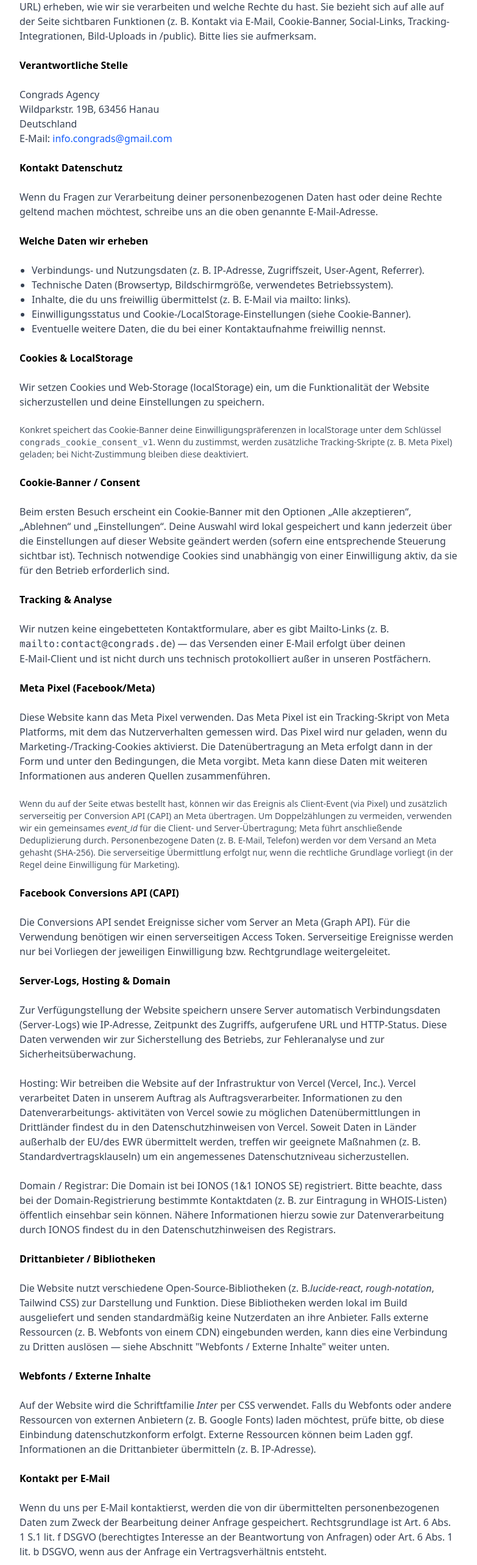
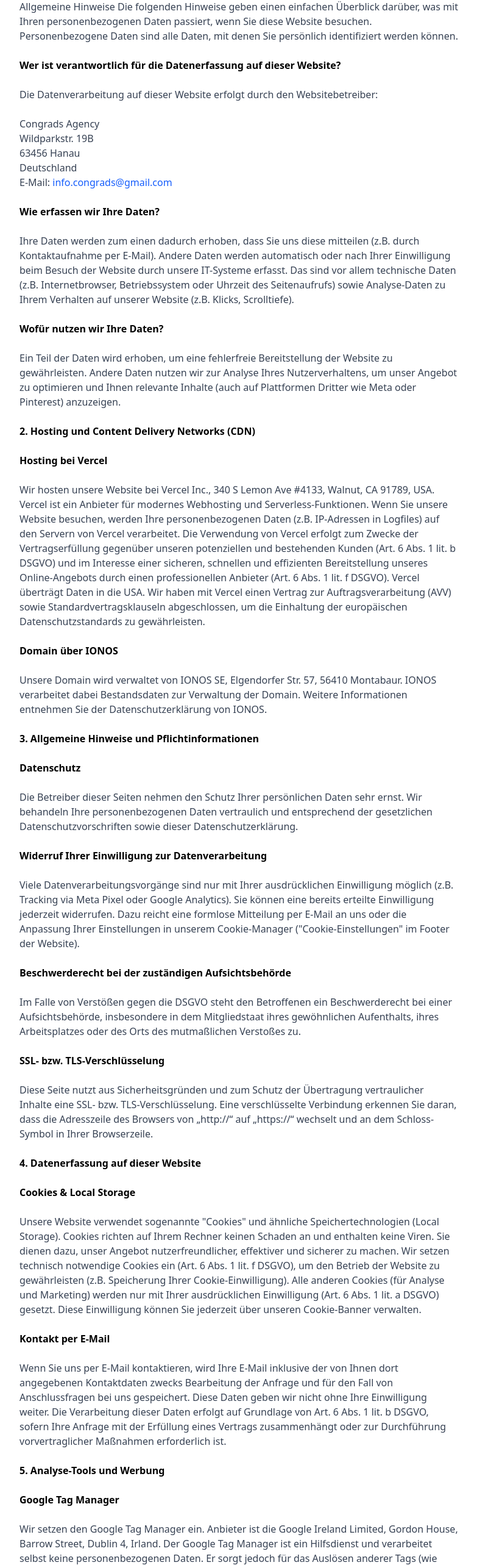
Before and after one commit to angys-code/congrads-website, a Next.js app: page /datenschutz in a window 1280 px wide. Shown: the part 193-2759 px from the top of the page at 61% size, without its empty margins (248-1031 px from the left). Built offline with nearby package versions, Linux system fonts and the light colour scheme.

Commit message:
fix: update privacy policy text for clarity and consistency

```diff
--- a/app/datenschutz/page.tsx
+++ b/app/datenschutz/page.tsx
@@ -10,23 +10,29 @@ export default function Datenschutz() {
         </h1>
 
         <section className="mt-6 text-gray-700 space-y-6">
+          <h2 className="font-semibold text-black">
+            1. Datenschutz auf einen Blick
+          </h2>
           <p>
-            Diese Datenschutzerklärung informiert dich darüber, welche
-            personenbezogenen Daten wir im Zusammenhang mit dieser Website
-            (https://www.congrads.de bzw. die lokale Entwicklungs-URL) erheben,
-            wie wir sie verarbeiten und welche Rechte du hast. Sie bezieht sich
-            auf alle auf der Seite sichtbaren Funktionen (z. B. Kontakt via
-            E‑Mail, Cookie-Banner, Social-Links, Tracking-Integrationen,
-            Bild-Uploads in /public). Bitte lies sie aufmerksam.
+            Allgemeine Hinweise Die folgenden Hinweise geben einen einfachen
+            Überblick darüber, was mit Ihren personenbezogenen Daten passiert,
+            wenn Sie diese Website besuchen. Personenbezogene Daten sind alle
+            Daten, mit denen Sie persönlich identifiziert werden können.
           </p>
 
-          <h2 className="mt-6 font-semibold text-black">
-            Verantwortliche Stelle
+          <h2 className="font-semibold text-black">
+            Wer ist verantwortlich für die Datenerfassung auf dieser Website?
           </h2>
+          <p>
+            Die Datenverarbeitung auf dieser Website erfolgt durch den
+            Websitebetreiber:
+          </p>
           <p>
             Congrads Agency
             <br />
-            Wildparkstr. 19B, 63456 Hanau
+            Wildparkstr. 19B
+            <br />
+            63456 Hanau
             <br />
             Deutschland
             <br />
@@ -36,251 +42,201 @@ export default function Datenschutz() {
             </a>
           </p>
 
-          <h2 className="font-semibold text-black">Kontakt Datenschutz</h2>
+          <h2 className="font-semibold text-black">Wie erfassen wir Ihre Daten?</h2>
           <p>
-            Wenn du Fragen zur Verarbeitung deiner personenbezogenen Daten hast
-            oder deine Rechte geltend machen möchtest, schreibe uns an die oben
-            genannte E‑Mail-Adresse.
+            Ihre Daten werden zum einen dadurch erhoben, dass Sie uns diese
+            mitteilen (z.B. durch Kontaktaufnahme per E-Mail). Andere Daten
+            werden automatisch oder nach Ihrer Einwilligung beim Besuch der
+            Website durch unsere IT-Systeme erfasst. Das sind vor allem technische
+            Daten (z.B. Internetbrowser, Betriebssystem oder Uhrzeit des
+            Seitenaufrufs) sowie Analyse-Daten zu Ihrem Verhalten auf unserer
+            Website (z.B. Klicks, Scrolltiefe).
           </p>
 
-          <h2 className="font-semibold text-black">Welche Daten wir erheben</h2>
-          <ul className="list-disc pl-5 text-gray-700">
-            <li>
-              Verbindungs- und Nutzungsdaten (z. B. IP-Adresse, Zugriffszeit,
-              User-Agent, Referrer).
-            </li>
-            <li>
-              Technische Daten (Browsertyp, Bildschirmgröße, verwendetes
-              Betriebssystem).
-            </li>
-            <li>
-              Inhalte, die du uns freiwillig übermittelst (z. B. E‑Mail via
-              mailto: links).
-            </li>
-            <li>
-              Einwilligungsstatus und Cookie-/LocalStorage-Einstellungen (siehe
-              Cookie-Banner).
-            </li>
-            <li>
-              Eventuelle weitere Daten, die du bei einer Kontaktaufnahme
-              freiwillig nennst.
-            </li>
-          </ul>
+          <h2 className="font-semibold text-black">Wofür nutzen wir Ihre Daten?</h2>
+          <p>
+            Ein Teil der Daten wird erhoben, um eine fehlerfreie Bereitstellung
+            der Website zu gewährleisten. Andere Daten nutzen wir zur Analyse
+            Ihres Nutzerverhaltens, um unser Angebot zu optimieren und Ihnen
+            relevante Inhalte (auch auf Plattformen Dritter wie Meta oder
+            Pinterest) anzuzeigen.
+          </p>
 
           <h2 className="font-semibold text-black">
-            Cookies &amp; LocalStorage
+            2. Hosting und Content Delivery Networks (CDN)
           </h2>
+          <h3 className="font-semibold text-black">Hosting bei Vercel</h3>
           <p>
-            Wir setzen Cookies und Web‑Storage (localStorage) ein, um die
-            Funktionalität der Website sicherzustellen und deine Einstellungen
-            zu speichern.
-          </p>
-          <p className="text-sm text-gray-600">
-            Konkret speichert das Cookie-Banner deine Einwilligungspräferenzen
-            in localStorage unter dem Schlüssel{" "}
-            <code>congrads_cookie_consent_v1</code>. Wenn du zustimmst, werden
-            zusätzliche Tracking-Skripte (z. B. Meta Pixel) geladen; bei
-            Nicht-Zustimmung bleiben diese deaktiviert.
+            Wir hosten unsere Website bei Vercel Inc., 340 S Lemon Ave #4133,
+            Walnut, CA 91789, USA. Vercel ist ein Anbieter für modernes
+            Webhosting und Serverless-Funktionen. Wenn Sie unsere Website
+            besuchen, werden Ihre personenbezogenen Daten (z.B. IP-Adressen in
+            Logfiles) auf den Servern von Vercel verarbeitet. Die Verwendung von
+            Vercel erfolgt zum Zwecke der Vertragserfüllung gegenüber unseren
+            potenziellen und bestehenden Kunden (Art. 6 Abs. 1 lit. b DSGVO) und
+            im Interesse einer sicheren, schnellen und effizienten Bereitstellung
+            unseres Online-Angebots durch einen professionellen Anbieter (Art. 6
+            Abs. 1 lit. f DSGVO). Vercel überträgt Daten in die USA. Wir haben
+            mit Vercel einen Vertrag zur Auftragsverarbeitung (AVV) sowie
+            Standardvertragsklauseln abgeschlossen, um die Einhaltung der
+            europäischen Datenschutzstandards zu gewährleisten.
           </p>
 
-          <h2 className="font-semibold text-black">Cookie-Banner / Consent</h2>
+          <h3 className="font-semibold text-black">Domain über IONOS</h3>
           <p>
-            Beim ersten Besuch erscheint ein Cookie-Banner mit den Optionen
-            „Alle akzeptieren“, „Ablehnen“ und „Einstellungen“. Deine Auswahl
-            wird lokal gespeichert und kann jederzeit über die Einstellungen auf
-            dieser Website geändert werden (sofern eine entsprechende Steuerung
-            sichtbar ist). Technisch notwendige Cookies sind unabhängig von
-            einer Einwilligung aktiv, da sie für den Betrieb erforderlich sind.
+            Unsere Domain wird verwaltet von IONOS SE, Elgendorfer Str. 57,
+            56410 Montabaur. IONOS verarbeitet dabei Bestandsdaten zur
+            Verwaltung der Domain. Weitere Informationen entnehmen Sie der
+            Datenschutzerklärung von IONOS.
           </p>
 
-          <h2 className="font-semibold text-black">Tracking &amp; Analyse</h2>
+          <h2 className="font-semibold text-black">
+            3. Allgemeine Hinweise und Pflichtinformationen
+          </h2>
+          <h3 className="font-semibold text-black">Datenschutz</h3>
           <p>
-            Wir nutzen keine eingebetteten Kontaktformulare, aber es gibt
-            Mailto-Links (z. B. <code>mailto:contact@congrads.de</code>) — das
-            Versenden einer E‑Mail erfolgt über deinen E‑Mail‑Client und ist
-            nicht durch uns technisch protokolliert außer in unseren
-            Postfächern.
+            Die Betreiber dieser Seiten nehmen den Schutz Ihrer persönlichen
+            Daten sehr ernst. Wir behandeln Ihre personenbezogenen Daten
+            vertraulich und entsprechend der gesetzlichen Datenschutzvorschriften
+            sowie dieser Datenschutzerklärung.
           </p>
 
           <h3 className="font-semibold text-black">
-            Meta Pixel (Facebook/Meta)
+            Widerruf Ihrer Einwilligung zur Datenverarbeitung
           </h3>
           <p>
-            Diese Website kann das Meta Pixel verwenden. Das Meta Pixel ist ein
-            Tracking-Skript von Meta Platforms, mit dem das Nutzerverhalten
-            gemessen wird. Das Pixel wird nur geladen, wenn du
-            Marketing‑/Tracking‑Cookies aktivierst. Die Datenübertragung an Meta
-            erfolgt dann in der Form und unter den Bedingungen, die Meta
-            vorgibt. Meta kann diese Daten mit weiteren Informationen aus
-            anderen Quellen zusammenführen.
-          </p>
-          <p className="text-sm text-gray-600">
-            Wenn du auf der Seite etwas bestellt hast, können wir das Ereignis
-            als Client‑Event (via Pixel) und zusätzlich serverseitig per
-            Conversion API (CAPI) an Meta übertragen. Um Doppelzählungen zu
-            vermeiden, verwenden wir ein gemeinsames <em>event_id</em> für die
-            Client- und Server-Übertragung; Meta führt anschließende
-            Deduplizierung durch. Personenbezogene Daten (z. B. E‑Mail, Telefon)
-            werden vor dem Versand an Meta gehasht (SHA‑256). Die serverseitige
-            Übermittlung erfolgt nur, wenn die rechtliche Grundlage vorliegt (in
-            der Regel deine Einwilligung für Marketing).
+            Viele Datenverarbeitungsvorgänge sind nur mit Ihrer ausdrücklichen
+            Einwilligung möglich (z.B. Tracking via Meta Pixel oder Google
+            Analytics). Sie können eine bereits erteilte Einwilligung jederzeit
+            widerrufen. Dazu reicht eine formlose Mitteilung per E-Mail an uns
+            oder die Anpassung Ihrer Einstellungen in unserem Cookie-Manager
+            (&quot;Cookie-Einstellungen&quot; im Footer der Website).
           </p>
 
           <h3 className="font-semibold text-black">
-            Facebook Conversions API (CAPI)
+            Beschwerderecht bei der zuständigen Aufsichtsbehörde
           </h3>
           <p>
-            Die Conversions API sendet Ereignisse sicher vom Server an Meta
-            (Graph API). Für die Verwendung benötigen wir einen serverseitigen
-            Access Token. Serverseitige Ereignisse werden nur bei Vorliegen der
-            jeweiligen Einwilligung bzw. Rechtgrundlage weitergeleitet.
+            Im Falle von Verstößen gegen die DSGVO steht den Betroffenen ein
+            Beschwerderecht bei einer Aufsichtsbehörde, insbesondere in dem
+            Mitgliedstaat ihres gewöhnlichen Aufenthalts, ihres Arbeitsplatzes oder
+            des Orts des mutmaßlichen Verstoßes zu.
+          </p>
+
+          <h3 className="font-semibold text-black">
+            SSL- bzw. TLS-Verschlüsselung
+          </h3>
+          <p>
+            Diese Seite nutzt aus Sicherheitsgründen und zum Schutz der
+            Übertragung vertraulicher Inhalte eine SSL- bzw. TLS-Verschlüsselung.
+            Eine verschlüsselte Verbindung erkennen Sie daran, dass die Adresszeile
+            des Browsers von „http://“ auf „https://“ wechselt und an dem
+            Schloss-Symbol in Ihrer Browserzeile.
           </p>
 
           <h2 className="font-semibold text-black">
-            Server-Logs, Hosting &amp; Domain
+            4. Datenerfassung auf dieser Website
           </h2>
+          <h3 className="font-semibold text-black">Cookies &amp; Local Storage</h3>
           <p>
-            Zur Verfügungstellung der Website speichern unsere Server
-            automatisch Verbindungsdaten (Server-Logs) wie IP‑Adresse, Zeitpunkt
-            des Zugriffs, aufgerufene URL und HTTP‑Status. Diese Daten verwenden
-            wir zur Sicherstellung des Betriebs, zur Fehleranalyse und zur
-            Sicherheitsüberwachung.
+            Unsere Website verwendet sogenannte &quot;Cookies&quot; und ähnliche
+            Speichertechnologien (Local Storage). Cookies richten auf Ihrem
+            Rechner keinen Schaden an und enthalten keine Viren. Sie dienen dazu,
+            unser Angebot nutzerfreundlicher, effektiver und sicherer zu machen.
+            Wir setzen technisch notwendige Cookies ein (Art. 6 Abs. 1 lit. f
+            DSGVO), um den Betrieb der Website zu gewährleisten (z.B. Speicherung
+            Ihrer Cookie-Einwilligung). Alle anderen Cookies (für Analyse und
+            Marketing) werden nur mit Ihrer ausdrücklichen Einwilligung (Art. 6
+            Abs. 1 lit. a DSGVO) gesetzt. Diese Einwilligung können Sie jederzeit
+            über unseren Cookie-Banner verwalten.
           </p>
+
+          <h3 className="font-semibold text-black">Kontakt per E-Mail</h3>
           <p>
-            Hosting: Wir betreiben die Website auf der Infrastruktur von Vercel
-            (Vercel, Inc.). Vercel verarbeitet Daten in unserem Auftrag als
-            Auftragsverarbeiter. Informationen zu den Datenverarbeitungs‑
-            aktivitäten von Vercel sowie zu möglichen Datenübermittlungen in
-            Drittländer findest du in den Datenschutzhinweisen von Vercel.
-            Soweit Daten in Länder außerhalb der EU/des EWR übermittelt werden,
-            treffen wir geeignete Maßnahmen (z. B. Standardvertragsklauseln) um
-            ein angemessenes Datenschutzniveau sicherzustellen.
-          </p>
-          <p>
-            Domain / Registrar: Die Domain ist bei IONOS (1&1 IONOS SE)
-            registriert. Bitte beachte, dass bei der Domain-Registrierung
-            bestimmte Kontaktdaten (z. B. zur Eintragung in WHOIS-Listen)
-            öffentlich einsehbar sein können. Nähere Informationen hierzu sowie
-            zur Datenverarbeitung durch IONOS findest du in den
-            Datenschutzhinweisen des Registrars.
+            Wenn Sie uns per E-Mail kontaktieren, wird Ihre E-Mail inklusive der
+            von Ihnen dort angegebenen Kontaktdaten zwecks Bearbeitung der Anfrage
+            und für den Fall von Anschlussfragen bei uns gespeichert. Diese Daten
+            geben wir nicht ohne Ihre Einwilligung weiter. Die Verarbeitung
+            dieser Daten erfolgt auf Grundlage von Art. 6 Abs. 1 lit. b DSGVO,
+            sofern Ihre Anfrage mit der Erfüllung eines Vertrags zusammenhängt oder
+            zur Durchführung vorvertraglicher Maßnahmen erforderlich ist.
           </p>
 
           <h2 className="font-semibold text-black">
-            Drittanbieter / Bibliotheken
+            5. Analyse-Tools und Werbung
           </h2>
+          <h3 className="font-semibold text-black">Google Tag Manager</h3>
           <p>
-            Die Website nutzt verschiedene Open-Source-Bibliotheken (z. B.
-            <em>lucide-react</em>, <em>rough-notation</em>, Tailwind CSS) zur
-            Darstellung und Funktion. Diese Bibliotheken werden lokal im Build
-            ausgeliefert und senden standardmäßig keine Nutzerdaten an ihre
-            Anbieter. Falls externe Ressourcen (z. B. Webfonts von einem CDN)
-            eingebunden werden, kann dies eine Verbindung zu Dritten auslösen —
-            siehe Abschnitt &quot;Webfonts / Externe Inhalte&quot; weiter unten.
+            Wir setzen den Google Tag Manager ein. Anbieter ist die Google
+            Ireland Limited, Gordon House, Barrow Street, Dublin 4, Irland. Der
+            Google Tag Manager ist ein Hilfsdienst und verarbeitet selbst keine
+            personenbezogenen Daten. Er sorgt jedoch für das Auslösen anderer Tags
+            (wie Google Analytics oder Meta Pixel), die ihrerseits unter
+            Umständen Daten erfassen. Wir weisen in dieser Datenschutzerklärung
+            gesondert auf diese Dienste hin. Die Nutzung erfolgt auf Grundlage von
+            Art. 6 Abs. 1 lit. f DSGVO (berechtigtes Interesse an einer einfachen
+            Verwaltung von Website-Skripten).
           </p>
 
-          <h2 className="font-semibold text-black">
-            Webfonts / Externe Inhalte
-          </h2>
+          <h3 className="font-semibold text-black">Google Analytics 4 (GA4)</h3>
           <p>
-            Auf der Website wird die Schriftfamilie <em>Inter</em> per CSS
-            verwendet. Falls du Webfonts oder andere Ressourcen von externen
-            Anbietern (z. B. Google Fonts) laden möchtest, prüfe bitte, ob diese
-            Einbindung datenschutzkonform erfolgt. Externe Ressourcen können
-            beim Laden ggf. Informationen an die Drittanbieter übermitteln (z.
-            B. IP-Adresse).
+            Diese Website nutzt Funktionen des Webanalysedienstes Google
+            Analytics 4. Anbieter ist die Google Ireland Limited. Google
+            Analytics ermöglicht es uns, das Verhalten der Websitebesucher zu
+            analysieren. Hierbei erfassen wir verschiedene Nutzungsdaten, wie
+            z.B. Seitenaufrufe, Verweildauer, Betriebssysteme und Herkunft. Des
+            Weiteren erfassen wir spezifische Interaktionsereignisse zur
+            Optimierung unserer Nutzererfahrung (&quot;Event-Tracking&quot;):
+          </p>
+          <ul className="list-disc pl-5 text-gray-700">
+            <li>
+              Klicks auf Buttons und Links (z.B. zu unseren Social Media Profilen)
+            </li>
+            <li>Scrolltiefe (30%, 60%, 90%)</li>
+            <li>
+              Interaktionen mit spezifischen Elementen (z.B. &quot;Dienstleistungen&quot;,
+              &quot;Über Uns&quot;)
+            </li>
+          </ul>
+          <p>
+            Die IP-Anonymisierung ist bei Google Analytics 4 standardmäßig
+            aktiviert. Ihre IP-Adresse wird von Google innerhalb der EU/EWR vor
+            der Übermittlung gekürzt. Rechtsgrundlage: Die Nutzung erfolgt auf
+            Grundlage Ihrer Einwilligung (Art. 6 Abs. 1 lit. a DSGVO) über unseren
+            Cookie-Banner.
           </p>
 
-          <h2 className="font-semibold text-black">Kontakt per E‑Mail</h2>
+          <h3 className="font-semibold text-black">
+            Meta Pixel &amp; Conversions API (CAPI)
+          </h3>
           <p>
-            Wenn du uns per E‑Mail kontaktierst, werden die von dir
-            übermittelten personenbezogenen Daten zum Zweck der Bearbeitung
-            deiner Anfrage gespeichert. Rechtsgrundlage ist Art. 6 Abs. 1 S.1
-            lit. f DSGVO (berechtigtes Interesse an der Beantwortung von
-            Anfragen) oder Art. 6 Abs. 1 lit. b DSGVO, wenn aus der Anfrage ein
-            Vertragsverhältnis entsteht.
+            Unsere Website verwendet zur Konversionsmessung das &quot;Meta Pixel&quot;
+            sowie die serverseitige &quot;Conversions API&quot; (CAPI) von Meta
+            Platforms Ireland Limited. Diese Technologien ermöglichen es uns, das
+            Verhalten der Seitenbesucher nachzuverfolgen, nachdem diese durch
+            Klick auf eine Facebook- oder Instagram-Werbeanzeige auf unsere
+            Website weitergeleitet wurden. Zudem werden Events (wie Seitenaufrufe)
+            serverseitig übertragen, um die Datenqualität unabhängig von
+            Browser-Einstellungen sicherzustellen. Wir nutzen dies, um die
+            Wirksamkeit der Meta-Werbeanzeigen auszuwerten und Zielgruppen für
+            Werbung zu optimieren. Die erhobenen Daten sind für uns anonym. Meta
+            kann diese Daten jedoch mit Ihrem Facebook/Instagram-Profil verbinden
+            und für eigene Werbezwecke nutzen. Rechtsgrundlage: Die Nutzung erfolgt
+            ausschließlich auf Grundlage Ihrer Einwilligung (Art. 6 Abs. 1 lit. a
+            DSGVO).
           </p>
 
-          <h2 className="font-semibold text-black">Speicherdauer</h2>
+          <h3 className="font-semibold text-black">Pinterest Tag</h3>
           <p>
-            Wir speichern personenbezogene Daten nur so lange, wie es für die
-            Zwecke erforderlich ist oder gesetzliche Aufbewahrungsfristen
-            bestehen (z. B. steuerrechtliche Aufbewahrungsfristen).
-            Personenbezogene Daten aus Supportanfragen werden in der Regel für
-            die Dauer von 3 Jahren aufbewahrt, sofern keine gesetzlichen
-            Pflichten etwas anderes vorschreiben.
+            Auf unserer Website verwenden wir das Conversion Tracking Tag der
+            Pinterest Europe Ltd. Mithilfe des Pinterest Tags können wir Nutzern
+            unserer Website, die sich auch für unsere Inhalte auf Pinterest
+            interessiert haben, relevante Werbung anzeigen und nachvollziehen, ob
+            Pinterest-Nutzer nach dem Klick auf eine Anzeige auf unserer Seite eine
+            bestimmte Handlung ausgeführt haben (z.B. Seitenaufruf). Rechtsgrundlage:
+            Die Nutzung erfolgt ausschließlich auf Grundlage Ihrer Einwilligung (Art.
+            6 Abs. 1 lit. a DSGVO).
           </p>
-
-          <h2 className="font-semibold text-black">
-            Weitergabe / Auftragsverarbeitung
-          </h2>
-          <p>
-            Wir geben personenbezogene Daten nur weiter, wenn dies zur
-            Vertragserfüllung, zur Rechtsverfolgung oder aufgrund gesetzlicher
-            Verpflichtungen erforderlich ist. Externe Dienstleister (z. B.
-            Hosting-Provider, Zahlungsabwickler, E‑Mail-Provider) werden als
-            Auftragsverarbeiter gemäß Art. 28 DSGVO eingesetzt und vertraglich
-            gebunden.
-          </p>
-
-          <h2 className="font-semibold text-black">Rechtsgrundlagen</h2>
-          <p>
-            Die Rechtsgrundlagen der Datenverarbeitung ergeben sich aus der
-            DSGVO: Einwilligung (Art. 6 Abs. 1 lit. a), Erfüllung eines Vertrags
-            (Art. 6 Abs. 1 lit. b), rechtliche Verpflichtungen (Art. 6 Abs. 1
-            lit. c) sowie berechtigtes Interesse (Art. 6 Abs. 1 lit. f).
-          </p>
-
-          <h2 className="font-semibold text-black">Deine Rechte</h2>
-          <p>
-            Du hast das Recht auf Auskunft über die zu deiner Person
-            gespeicherten Daten, Berichtigung falscher Daten, Löschung,
-            Einschränkung der Verarbeitung sowie auf Datenübertragbarkeit. Du
-            kannst erteilte Einwilligungen jederzeit mit Wirkung für die Zukunft
-            widerrufen. Zur Ausübung deiner Rechte schreibe an
-            <a href="mailto:contact@congrads.de" className="text-blue-600">
-              {" "}
-              contact@congrads.de
-            </a>
-            .
-          </p>
-
-          <h2 className="font-semibold text-black">Beschwerderecht</h2>
-          <p>
-            Du hast das Recht, bei einer Aufsichtsbehörde Beschwerde
-            einzureichen (z. B. bei der zuständigen Datenschutzbehörde in deinem
-            Wohnortbundesland), wenn du der Ansicht bist, dass die Verarbeitung
-            deiner personenbezogenen Daten gegen die DSGVO verstößt.
-          </p>
-
-          <h2 className="font-semibold text-black">Sicherheit</h2>
-          <p>
-            Wir treffen technische und organisatorische Maßnahmen, um die
-            Sicherheit deiner Daten zu gewährleisten und sie vor unbefugtem
-            Zugriff, Verlust oder Missbrauch zu schützen. Trotzdem ist keine
-            Übertragung über das Internet vollkommen sicher.
-          </p>
-
-          <h2 className="font-semibold text-black">
-            Änderungen dieser Erklärung
-          </h2>
-          <p>
-            Wir passen diese Datenschutzerklärung an, sobald dies aufgrund der
-            Weiterentwicklung unserer Website oder geänderter gesetzlicher
-            Vorgaben erforderlich wird. Das aktuelle Datum der letzten Änderung
-            findest du oben auf der Seite (bitte manuell pflegen).
-          </p>
-
-          <div className="mt-8 text-sm text-gray-600">
-            <p>
-              Hinweis: Diese Datenschutzerklärung wurde speziell an die
-              sichtbaren Funktionen dieser Website angepasst (z. B. Cookie
-              Banner, Meta Pixel/CAPI, Mailto-Kontakt). Sie stellt keine
-              rechtliche Beratung dar. Bitte lass die Erklärung von einer
-              fachkundigen Person (z. B. Rechtsanwalt, externer
-              Datenschutzbeauftragter) prüfen, bevor du sie final
-              veröffentlichst.
-            </p>
-          </div>
 
           <div className="mt-8">
             <Link href="/impressum" className="text-blue-600 hover:underline">
--- a/components/cookie/cookie-banner.tsx
+++ b/components/cookie/cookie-banner.tsx
@@ -107,7 +107,7 @@ export default function CookieBanner() {
               Cookie-Einstellungen
             </h3>
             <p className="mt-2 text-gray-600">
-              Wähle aus, welche Arten von Cookies du zulassen möchtest.
+              Wählen Sie aus, welche Arten von Cookies Sie zulassen möchten.
             </p>
 
             <div className="mt-4 space-y-4">
@@ -193,7 +193,7 @@ export default function CookieBanner() {
             <div className="mt-1">
               Wir und unsere Partner verwenden Cookies, um die Website zu
               betreiben, zu analysieren und personalisierte Werbung anzuzeigen.
-              Du kannst deine Einstellungen anpassen.
+              Sie können ihre Einstellungen anpassen.
             </div>
           </div>
 
```
Also changed, not shown: app/page.tsx (+28 -0 lines).
